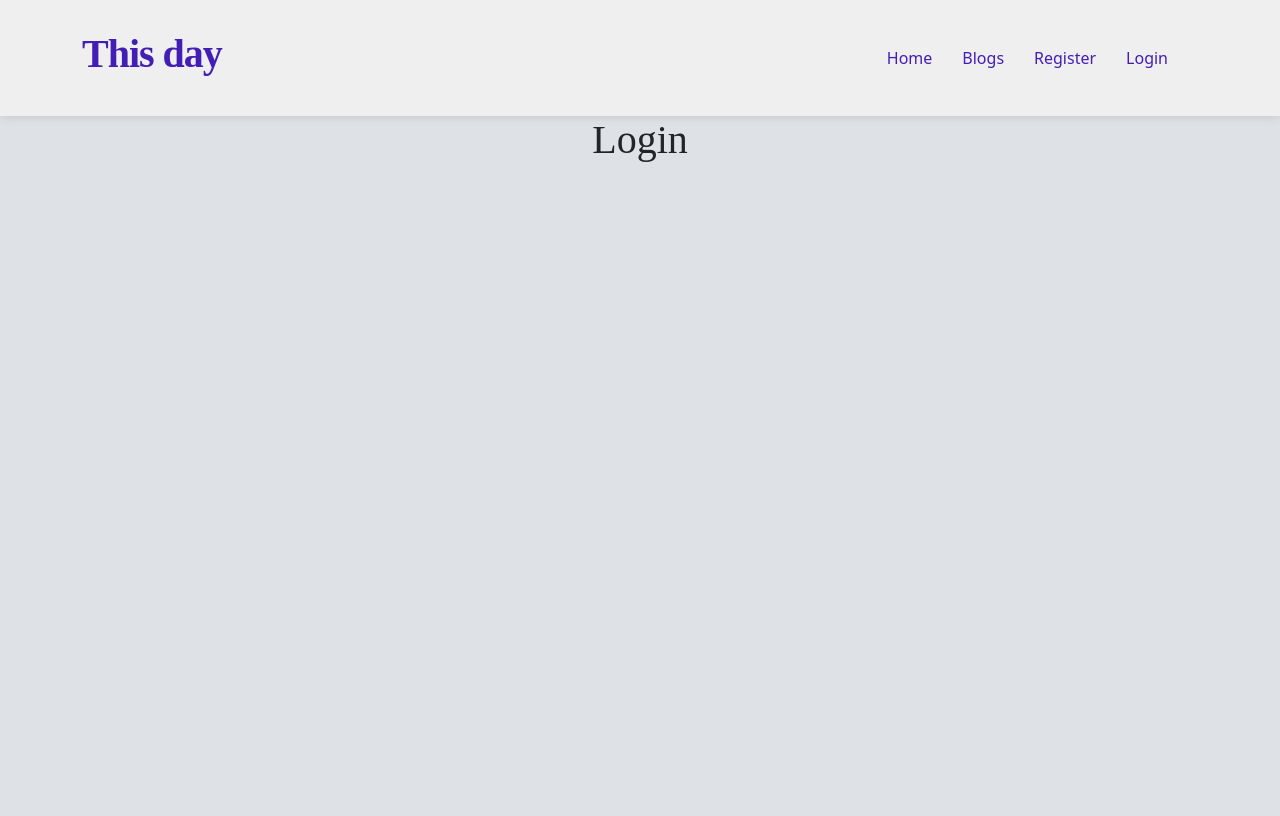
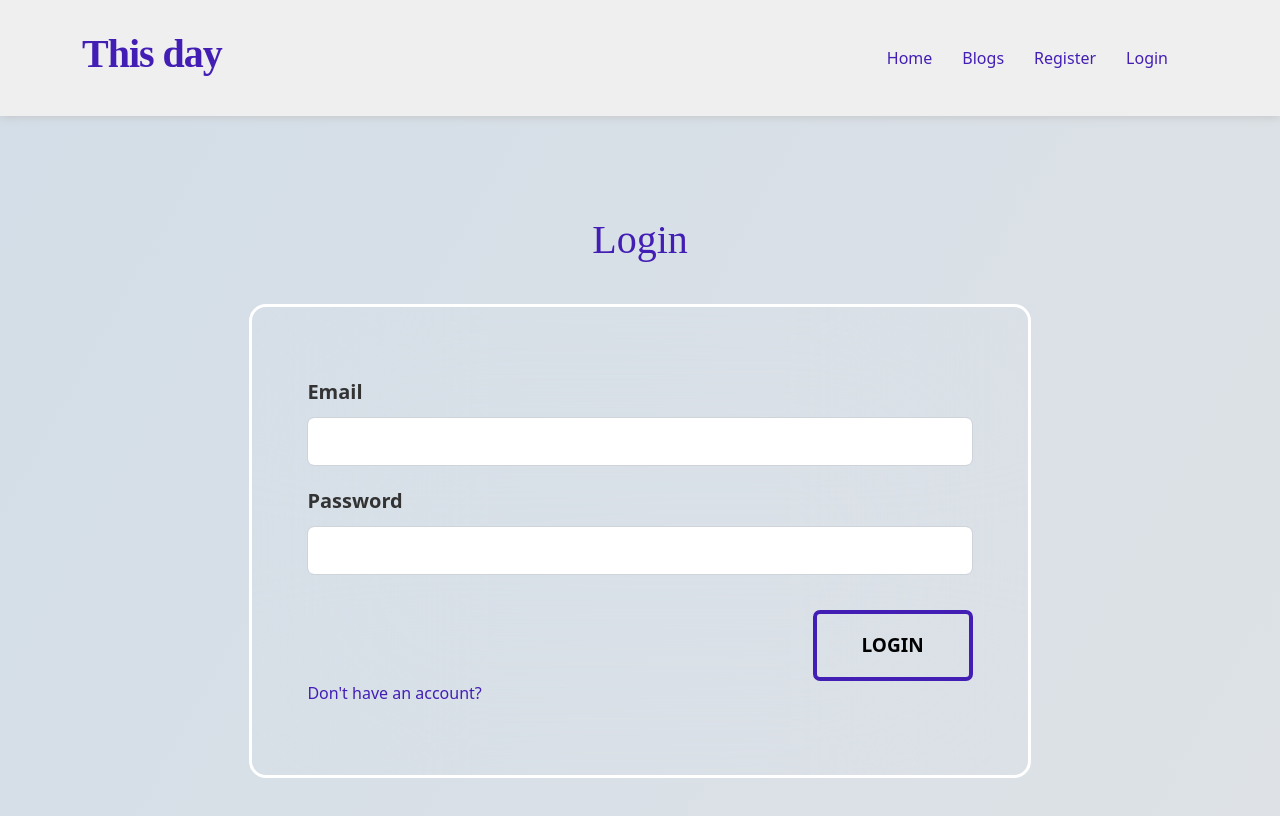
Before and after one commit to 7Davronbek/MERN_BLOG, a React (Create React App) app in the folder client/: page /#/login in a window 1280 px wide. Shown: the top 816 px of the page. Built offline with nearby package versions, Linux system fonts and the light colour scheme; a web font is replaced by a local one.

Commit message:
MERN_BLOG

```diff
--- a/client/src/pages/Login.jsx
+++ b/client/src/pages/Login.jsx
@@ -1,12 +1,54 @@
 import React from 'react'
+import { useState } from 'react'
+import { Link } from 'react-router-dom'
 
 const Login = () => {
+    const [email, setEmail] = useState('')
+    const [password, setPassword] = useState('')
+    const [error, setError] = useState(false)
+
+    const handleLogin = async (e) => {
+        e.preventDefault()
+    }
+
     return (
-        <div className='Login'>
+        <div className='Login Register'>
             <div className="container">
                 <div className="row">
                     <div className="col-12">
                         <h1 className="h1 text-center">Login</h1>
+
+                        <form onSubmit={handleLogin}>
+                            {error && <h6>Something went wrong! Try again!</h6>}
+
+                            {/* <label htmlFor="Username">Username</label>
+                            <input
+                                type="text"
+                                id='Username'
+                                className="form-control"
+                                onChange={e => setUsername(e.target.value)}
+                            /> */}
+
+                            <label htmlFor="Email">Email</label>
+                            <input
+                                type="email"
+                                id='Email'
+                                className="form-control"
+                                onChange={e => setEmail(e.target.value)}
+                            />
+
+                            <label htmlFor="Password">Password</label>
+                            <input
+                                type="password"
+                                id='Password'
+                                className="form-control"
+                                onChange={e => setPassword(e.target.value)}
+                            />
+
+                            <button type="submit" className='btn'>Login</button>
+                            <Link to='/register'>Don't have an account?</Link>
+                        </form>
+
                     </div>
                 </div>
             </div>
--- a/client/src/pages/Register.jsx
+++ b/client/src/pages/Register.jsx
@@ -1,12 +1,66 @@
-import React from 'react'
+import axios from 'axios'
+import React, { useState } from 'react'
+import { Link, useNavigate } from 'react-router-dom'
 
 const Register = () => {
+    const [username, setUsername] = useState('')
+    const [email, setEmail] = useState('')
+    const [password, setPassword] = useState('')
+    const [error, setError] = useState(false)
+
+    const navigate = useNavigate()
+
+    const handleRegister = async (e) => {
+        setError(false)
+        e.preventDefault()
+
+        try {
+            const res = await axios.post('/auth/register', { username, email, password })
+            res.data && navigate("/login", { replace: true })
+
+        } catch (err) {
+            setError(true)
+        }
+
+    }
+
     return (
         <div className='Register'>
             <div className="container">
                 <div className="row">
                     <div className="col-12">
-                    <h1 className="h1 text-center">Register</h1>
+                        <h1 className="h1 text-center" >Register</h1>
+
+                        <form onSubmit={handleRegister}>
+                            {error && <h6>Something went wrong! Try again!</h6>}
+                            <label htmlFor="Username">Username</label>
+                            <input
+                                type="text"
+                                id='Username'
+                                className="form-control"
+                                onChange={e => setUsername(e.target.value)}
+                            />
+
+                            <label htmlFor="Email">Email</label>
+                            <input
+                                type="email"
+                                id='Email'
+                                className="form-control"
+                                onChange={e => setEmail(e.target.value)}
+                            />
+
+                            <label htmlFor="Password">Password</label>
+                            <input
+                                type="password"
+                                id='Password'
+                                className="form-control"
+                                onChange={e => setPassword(e.target.value)}
+                            />
+
+                            <button type="submit" className='btn'>Register</button>
+                            <Link to='/login'>Already have an account?</Link>
+                        </form>
+
                     </div>
                 </div>
             </div>
--- a/client/src/style/main.scss
+++ b/client/src/style/main.scss
@@ -9,7 +9,7 @@ $main: #431eb5;
 html {
 
     body {
-        background-color: #dee2e6;
+        background: linear-gradient(119deg, #beceddad, #dee2e6);
 
         .h1 {
             font-family: 'Edu VIC WA NT Beginner', cursive;
@@ -164,5 +164,68 @@ html {
                 margin-top: 20px;
             }
         }
+
+        .Register {
+            padding: 100px 0;
+
+            h1 {
+                color: $main;
+            }
+
+            form {
+                width: 70%;
+                margin: 40px auto;
+                border: 3px solid #fff;
+                border-radius: 17px;
+                padding: 70px 55px;
+                backdrop-filter: blur(100px);
+
+                h6 {
+                    color: #ff1b1b;
+                    text-align: center;
+                    font-size: 1.2rem;
+                    margin-bottom: 10px;
+                }
+
+                .btn {
+                    padding: 17px 45px;
+                    border-radius: 7px;
+                    color: #000;
+                    font-weight: 600;
+                    text-transform: uppercase;
+                    border: 4px solid $main;
+                    transition: all .2s ease-in-out;
+                    font-size: 19px;
+                    margin-left: auto;
+                    display: block;
+                    margin-top: 35px;
+
+                    &:hover {
+                        background-color: $main;
+                        color: #fff;
+                    }
+                }
+
+                label {
+                    font-size: 20px;
+                    color: #333;
+                    font-weight: 600;
+                    margin-bottom: 10px;
+                }
+
+                .form-control {
+                    font-size: 18px;
+                    color: #000;
+                    padding: 10px 20px;
+                    border-radius: 7px;
+                    margin-bottom: 20px;
+                    font-weight: 600;
+                }
+
+                @media(max-width: 992px) {
+                    width: 100%;
+                }
+            }
+        }
     }
 }
```
Lines whose indentation alone changed are shown as unchanged.
